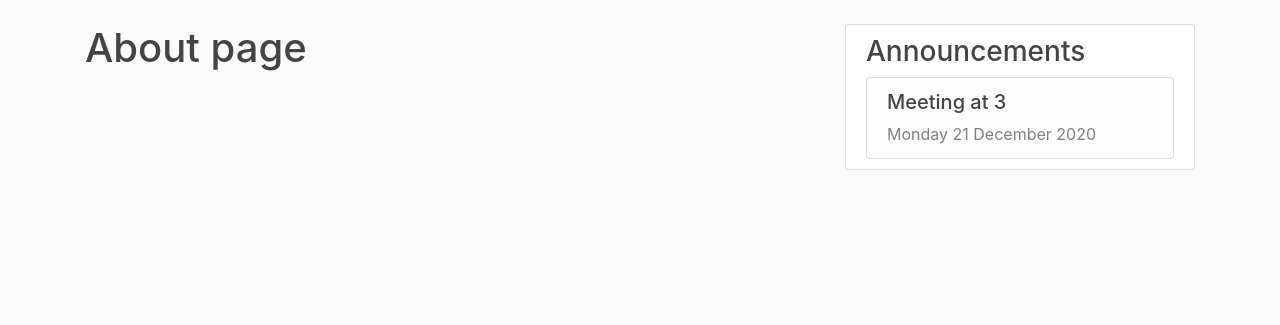
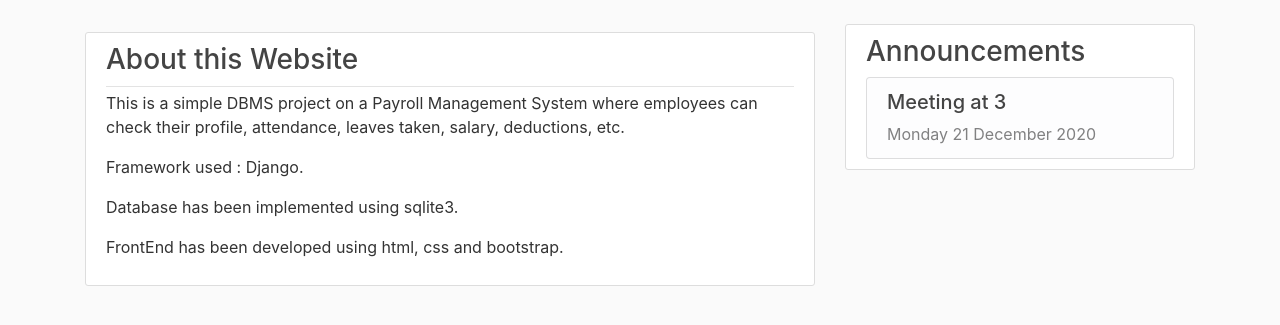
Before and after one commit to PaulAlexInc/Payroll-Management-System, a Django app: page /about/ in a window 1280 px wide. Shown: the part 56-381 px from the top of the page. Run offline with Django 3.2, Linux system fonts and the light colour scheme; data comes from the database, SQL or seed files in the repository; some libraries are stand-ins or nearby versions.

Commit message:
About page : Basic details added

```diff
--- a/payroll/templates/payroll/about.html
+++ b/payroll/templates/payroll/about.html
@@ -1,6 +1,18 @@
 {% extends "payroll/base.html" %}
 {% block content %}
-    <h1>About page</h1>
+    <h1></h1>
+    <article class="media content-section">
+      <div class="media-body">
+        <div class="article-metadata">
+          <h3 class="mr-2" href="#">About this Website</h3>
+        </div>
+        <p>This is a simple DBMS project on a Payroll Management System where employees can check their profile, attendance, leaves taken, salary, deductions, etc.</p>
+        <p>Framework used : Django.</p>
+        <p>Database has been implemented using sqlite3.</p>
+        <p>FrontEnd has been developed using html, css and bootstrap.</p>
+
+      </div>
+    </article>
 {% endblock content %}
 
 {% block head %}
```
